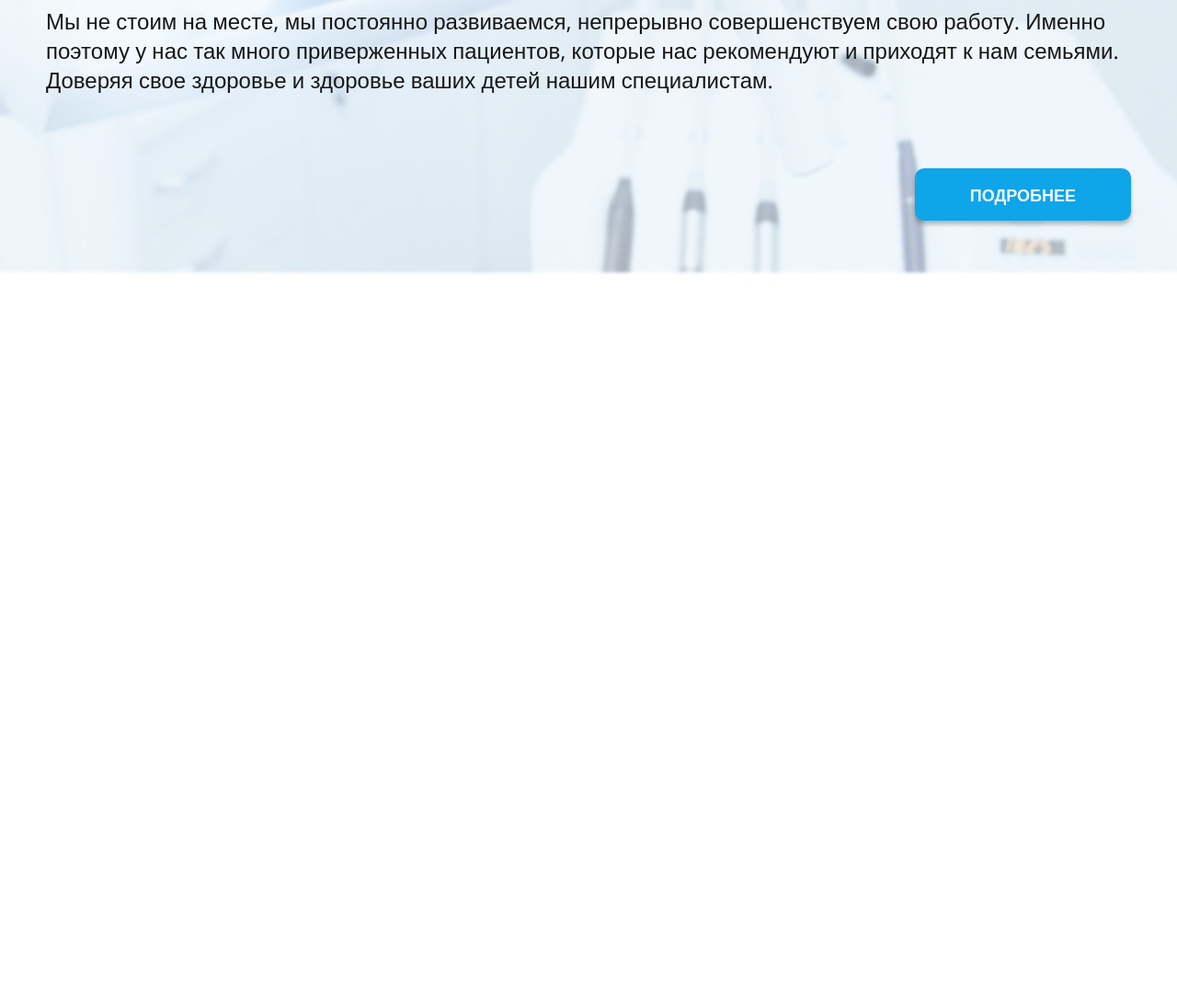
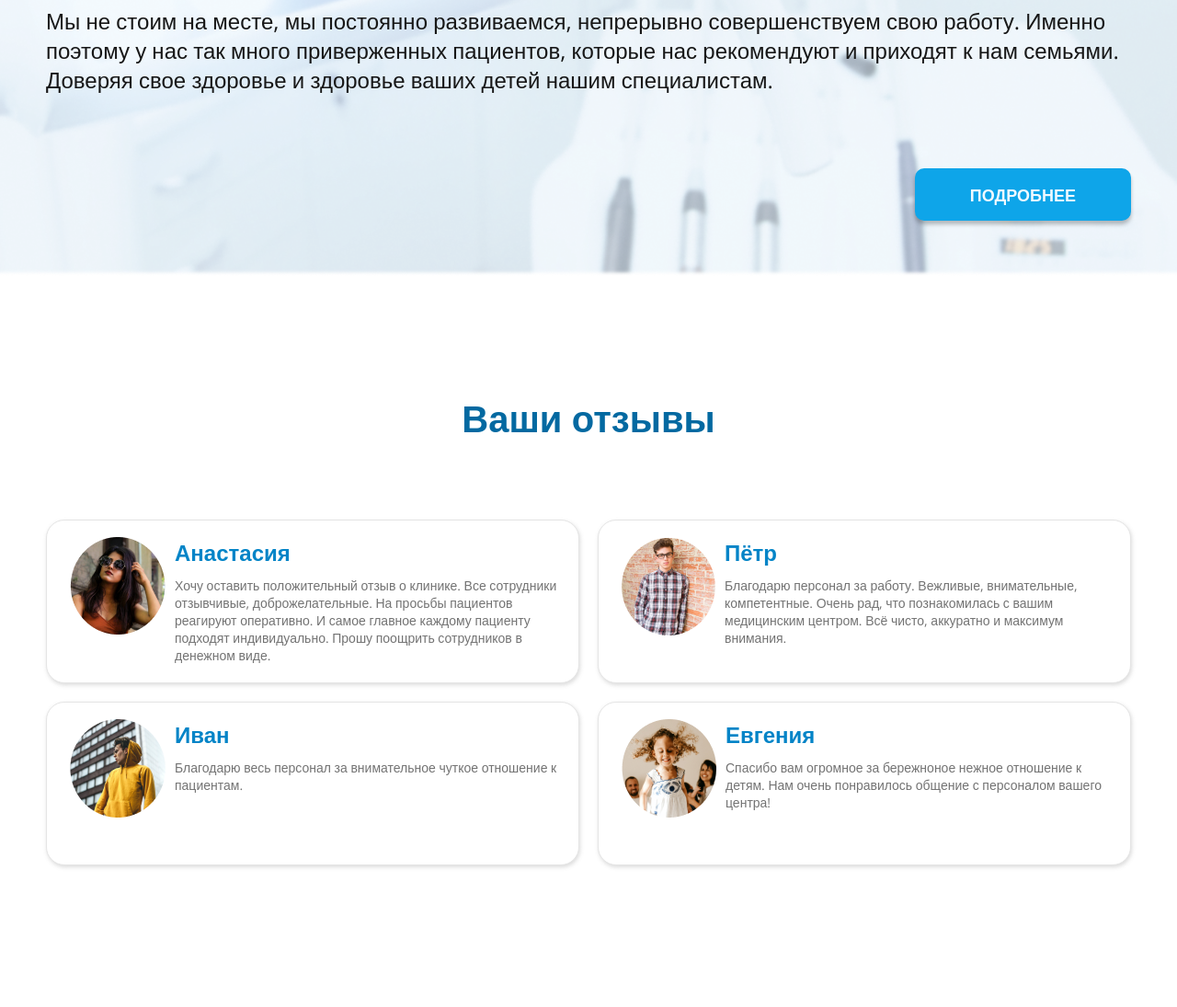
Before and after one commit to sheleshen/Project_4----------------------------, a plain HTML site: page index.html in a window 1280 px wide. Shown: the part 1436-2531 px from the top of the page at 92% size. Before the commit the page ends 1736 px from the top, so only its background shows below. Drawn offline with nearby package versions, Linux system fonts and the light colour scheme.

Commit message:
Отзывы

```diff
--- a/css/style.css
+++ b/css/style.css
@@ -28,6 +28,8 @@
     --white: #ffffff;
     --gap-menu: 47px;
     --gap-services: 73px;
+    --gap-reviews: 20px;
+    --shadow: rgba(115, 115, 115, 0.25);
 }
 
 p, ul, li, h1, h2, h3, h4, h5, h6 {
@@ -344,3 +346,50 @@ h2 {
 }
 
 /* Отзывы */
+
+.title-reviews {
+    padding: 128px 0 83px 0;
+}
+
+.reviews-list {
+    display: flex;
+    flex-direction: row;
+    flex-wrap: wrap;
+    gap: var(--gap-reviews);
+    padding-bottom: 154px;
+}
+
+.reviews-item {
+    width: calc((100% - (var(--gap-reviews)*1))/2);
+    padding: 18px 18px 20px 25px;
+    border: 1px solid var(--grey-middle);
+    border-radius: 20px;
+    background-color: var(--white);
+    box-shadow: 1px 2px 4px var(--shadow);
+    display: flex;
+    height: 178px;                  /* Сделать одной высоты без height */
+}
+
+.reviews-img {
+    padding-right: 10px;
+}
+
+.reviews-info {
+    display: flex;
+    flex-direction: column;
+}
+
+.info-name {
+    font-weight: 700;
+    font-size: 24px;
+    line-height: 33px;
+    color: var(--secondary-light);
+    padding-bottom: 10px;
+}
+
+.info-text {
+    font-weight: 400;
+    font-size: 14px;
+    line-height: 19px;
+    color: var(--dark-elight);
+}
--- a/index.html
+++ b/index.html
@@ -132,6 +132,71 @@
 
 <!-- Отзывы -->
 
+    <section class="section-reviews">
+        <div class="container">
+            <h2 class="title-reviews">
+                Ваши отзывы
+            </h2>
+            <div class="reviews-list">
+                <div class="reviews-item">
+                    <div class="reviews-img">
+                        <img src="/images/client-1.png" alt="Клиент Анастасия">
+                    </div>
+                    <div class="reviews-info">
+                        <p class="info-name">
+                            Анастасия
+                        </p>
+                        <p class="info-text">
+                            Хочу оставить положительный отзыв о клинике. Все сотрудники отзывчивые, доброжелательные. На просьбы пациентов реагируют оперативно. И самое главное каждому пациенту подходят индивидуально. Прошу поощрить сотрудников в денежном виде.
+                        </p>
+                    </div>
+                </div>
+
+                <div class="reviews-item">
+                    <div class="reviews-img">
+                        <img src="/images/client-2.png" alt="Клиент Пётр">
+                    </div>
+                    <div class="reviews-info">
+                        <p class="info-name">
+                            Пётр
+                        </p>
+                        <p class="info-text">
+                            Благодарю персонал за работу. Вежливые, внимательные, компетентные. Очень рад, что познакомилась с вашим медицинским центром. Всё чисто, аккуратно и максимум внимания.
+                        </p>
+                    </div>
+                </div>
+
+                <div class="reviews-item">
+                    <div class="reviews-img">
+                        <img src="/images/client-3.png" alt="Клиент Иван">
+                    </div>
+                    <div class="reviews-info">
+                        <p class="info-name">
+                            Иван
+                        </p>
+                        <p class="info-text">
+                            Благодарю весь персонал за внимательное чуткое отношение к пациентам.
+                        </p>
+                    </div>
+                </div>
+
+                <div class="reviews-item">
+                    <div class="reviews-img">
+                        <img src="/images/client-4.png" alt="Клиент Евгения">
+                    </div>
+                    <div class="reviews-info">
+                        <p class="info-name">
+                            Евгения
+                        </p>
+                        <p class="info-text">
+                            Спасибо вам огромное за бережноное нежное отношение к детям. Нам очень понравилось общение с персоналом вашего центра!
+                        </p>
+                    </div>
+                </div>
+            </div>
+        </div>
+
+    </section>
 
 </main>
 
```
